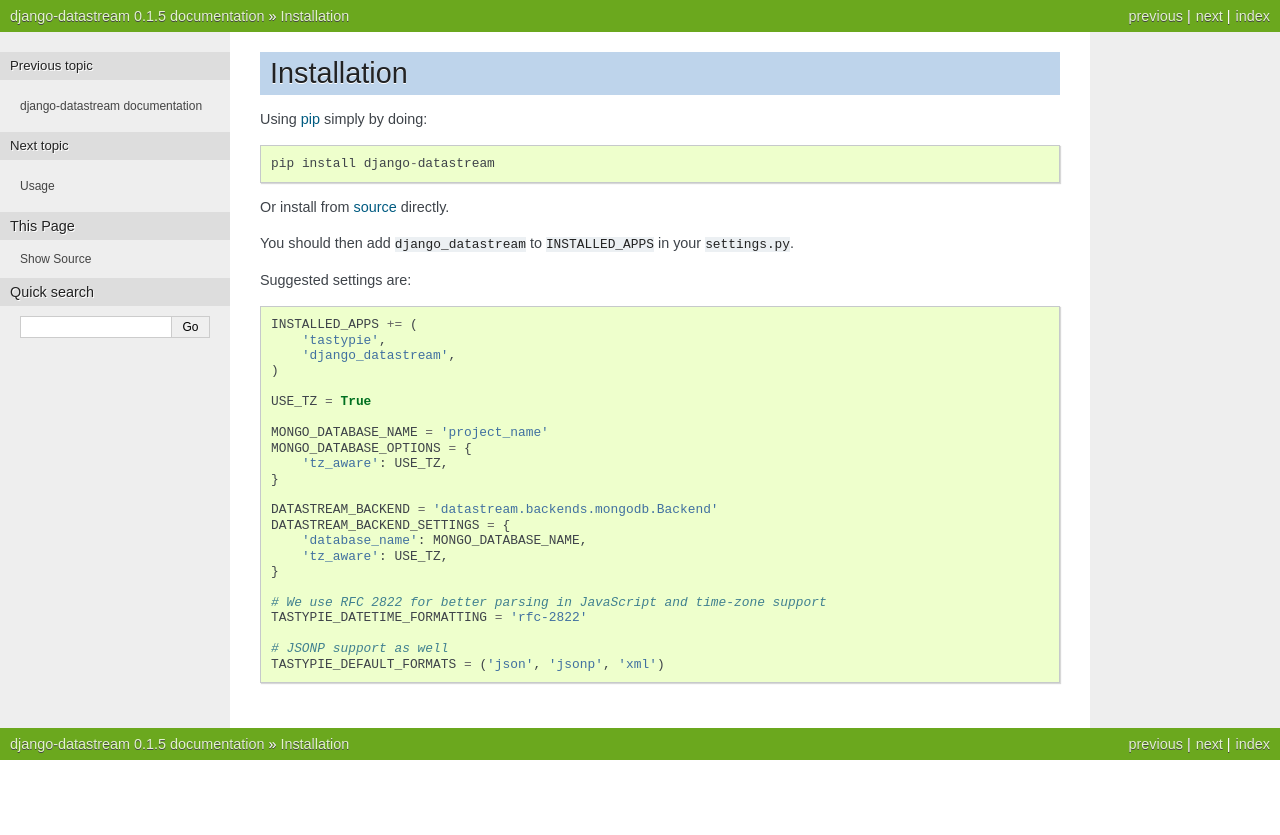
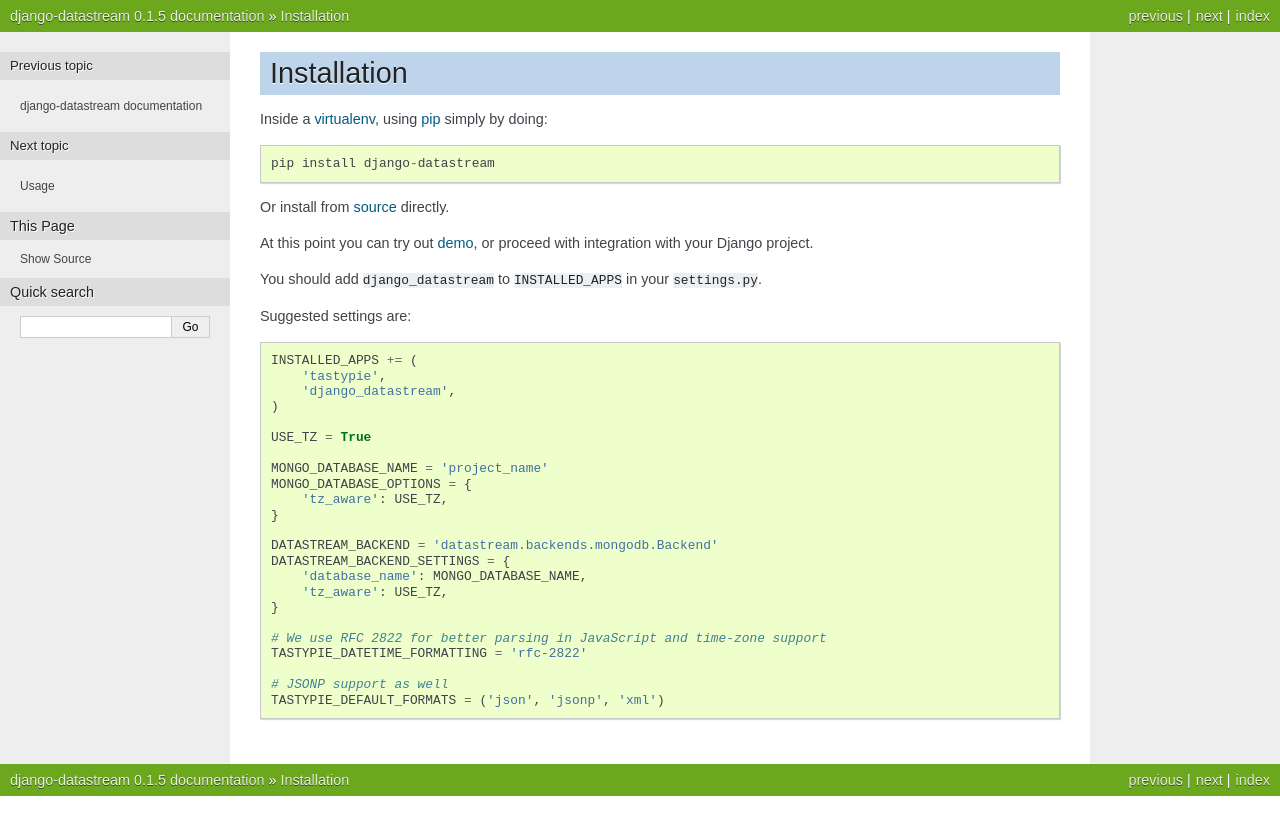
Before and after one commit to wlanslovenija/django-datastream, a Sphinx documentation site: the page built from docs/installation.rst, in a window 1280 px wide. Shown: the top 835 px of the page. Built offline with Sphinx 7.4.7, drawn with Linux system fonts in a browser that asks for light colours.

Commit message:
Invite to try the demo after installation.

```diff
--- a/docs/installation.rst
+++ b/docs/installation.rst
@@ -1,17 +1,20 @@
 Installation
 ============
 
-Using pip_ simply by doing::
+Inside a virtualenv_, using pip_ simply by doing::
 
     pip install django-datastream
 
+.. _virtualenv: https://pypi.python.org/pypi/virtualenv
 .. _pip: http://pypi.python.org/pypi/pip
 
 Or install from source_ directly.
 
 .. _source: https://github.com/wlanslovenija/django-datastream
 
-You should then add ``django_datastream`` to ``INSTALLED_APPS`` in your ``settings.py``.
+At this point you can try out :ref:`demo <demo>`, or proceed with integration with your Django project.
+
+You should add ``django_datastream`` to ``INSTALLED_APPS`` in your ``settings.py``.
 
 Suggested settings are::
 
--- a/docs/usage.rst
+++ b/docs/usage.rst
@@ -69,6 +69,8 @@
 
 .. _UNIX epoch: http://en.wikipedia.org/wiki/Unix_time
 
+.. _demo:
+
 Demo
 ----
 
```
